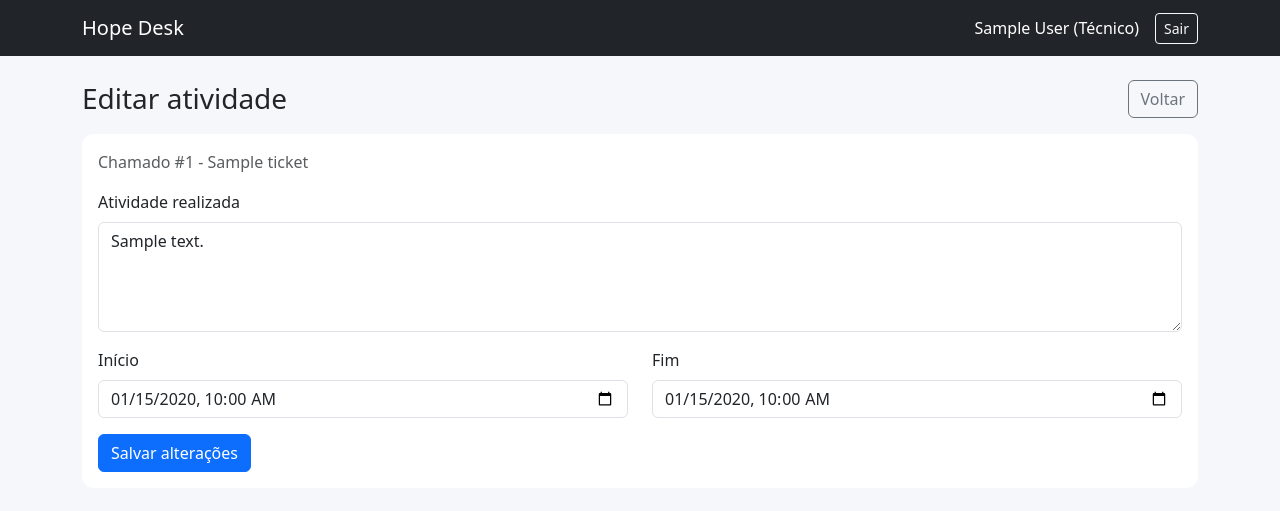
After one commit to asanchezz01/hope_desk, a Flask app: page /tickets/1/activities/1/edit in a window 1280 px wide. The commit adds this page. Shown: the top 511 px of the page. Run offline with Flask 3, Linux system fonts and the light colour scheme; the visitor is signed in with stand-in values (Sample User, id 1); tables that the repository leaves empty hold one stand-in row (values such as "Sample post"); some libraries are stand-ins or nearby versions.

Commit message:
Prevent overlapping activities; add edit UI
Add server-side validation to prevent technicians from creating or editing activities that overlap their existing ones and to enforce activity duration limits (max 12 hours and end > start). Introduce find_activity_conflict and validate_activity_period helpers, apply checks when creating activities, and add an edit_activity route with ownership and validation checks. Add edit_activity.html template and expose an "Edit" button on ticket detail only for the technician who created the activity. Flash messages inform users about validation/conflict errors and successful updates.

```diff
--- a/app.py
+++ b/app.py
@@ -263,6 +263,33 @@ def notify_client_new_activity(ticket: "Ticket", activity: "Activity") -> bool:
     )
     subject = f"[Hope Desk] Nova tarefa no chamado #{ticket.id}"
     return send_email([ticket.client.email], subject, body)
+
+
+def find_activity_conflict(
+    technician_id: int,
+    started_at: datetime,
+    ended_at: datetime,
+    exclude_activity_id: int | None = None,
+) -> Activity | None:
+    query = Activity.query.filter(
+        Activity.created_by_id == technician_id,
+        Activity.started_at < ended_at,
+        Activity.ended_at > started_at,
+    )
+    if exclude_activity_id is not None:
+        query = query.filter(Activity.id != exclude_activity_id)
+    return query.order_by(Activity.started_at.asc()).first()
+
+
+def validate_activity_period(started_at: datetime, ended_at: datetime) -> str | None:
+    if ended_at <= started_at:
+        return "A data/hora de término deve ser posterior à data/hora de início."
+
+    duration_hours = (ended_at - started_at).total_seconds() / 3600
+    if duration_hours > 12:
+        return "A duração da atividade não pode ser superior a 12 horas."
+
+    return None
 
 
 @app.route("/")
@@ -586,14 +613,31 @@ def ticket_detail(ticket_id: int):
             try:
                 started_at = datetime.fromisoformat(started_at_raw)
                 ended_at = datetime.fromisoformat(ended_at_raw)
-                if ended_at <= started_at:
-                    raise ValueError("Fim deve ser maior que início")
             except ValueError:
                 flash("Datas inválidas. Use data e hora válidas.", "danger")
                 return redirect(url_for("ticket_detail", ticket_id=ticket.id))
 
+            period_error = validate_activity_period(started_at, ended_at)
+            if period_error:
+                flash(period_error, "danger")
+                return redirect(url_for("ticket_detail", ticket_id=ticket.id))
+
             if not notes:
                 flash("Descreva a atividade.", "danger")
+                return redirect(url_for("ticket_detail", ticket_id=ticket.id))
+
+            conflict = find_activity_conflict(
+                technician_id=session["user_id"],
+                started_at=started_at,
+                ended_at=ended_at,
+            )
+            if conflict:
+                flash(
+                    "Conflito de horário: já existe uma atividade sua nesse período "
+                    f"({conflict.started_at.strftime('%d/%m/%Y %H:%M')} "
+                    f"até {conflict.ended_at.strftime('%d/%m/%Y %H:%M')}).",
+                    "danger",
+                )
                 return redirect(url_for("ticket_detail", ticket_id=ticket.id))
 
             activity = Activity(
@@ -656,6 +700,72 @@ def delete_activity(ticket_id: int, activity_id: int):
     return redirect(url_for("ticket_detail", ticket_id=ticket.id))
 
 
+@app.route("/tickets/<int:ticket_id>/activities/<int:activity_id>/edit", methods=["GET", "POST"])
+@login_required
+@role_required("technician")
+def edit_activity(ticket_id: int, activity_id: int):
+    ticket = Ticket.query.get_or_404(ticket_id)
+    activity = Activity.query.filter_by(id=activity_id, ticket_id=ticket.id).first_or_404()
+    current_user_id = session.get("user_id")
+
+    if activity.created_by_id != current_user_id:
+        flash("Você só pode editar atividades lançadas por você.", "danger")
+        return redirect(url_for("ticket_detail", ticket_id=ticket.id))
+
+    if request.method == "POST":
+        notes = request.form.get("notes", "").strip()
+        started_at_raw = request.form.get("started_at", "")
+        ended_at_raw = request.form.get("ended_at", "")
+
+        try:
+            started_at = datetime.fromisoformat(started_at_raw)
+            ended_at = datetime.fromisoformat(ended_at_raw)
+        except ValueError:
+            flash("Datas inválidas. Use data e hora válidas.", "danger")
+            return redirect(
+                url_for("edit_activity", ticket_id=ticket.id, activity_id=activity.id)
+            )
+
+        period_error = validate_activity_period(started_at, ended_at)
+        if period_error:
+            flash(period_error, "danger")
+            return redirect(
+                url_for("edit_activity", ticket_id=ticket.id, activity_id=activity.id)
+            )
+
+        if not notes:
+            flash("Descreva a atividade.", "danger")
+            return redirect(
+                url_for("edit_activity", ticket_id=ticket.id, activity_id=activity.id)
+            )
+
+        conflict = find_activity_conflict(
+            technician_id=current_user_id,
+            started_at=started_at,
+            ended_at=ended_at,
+            exclude_activity_id=activity.id,
+        )
+        if conflict:
+            flash(
+                "Conflito de horário: já existe uma atividade sua nesse período "
+                f"({conflict.started_at.strftime('%d/%m/%Y %H:%M')} "
+                f"até {conflict.ended_at.strftime('%d/%m/%Y %H:%M')}).",
+                "danger",
+            )
+            return redirect(
+                url_for("edit_activity", ticket_id=ticket.id, activity_id=activity.id)
+            )
+
+        activity.notes = notes
+        activity.started_at = started_at
+        activity.ended_at = ended_at
+        db.session.commit()
+        flash("Atividade atualizada com sucesso.", "success")
+        return redirect(url_for("ticket_detail", ticket_id=ticket.id))
+
+    return render_template("edit_activity.html", ticket=ticket, activity=activity)
+
+
 @app.cli.command("init-db")
 def init_db() -> None:
     db.create_all()
--- /dev/null
+++ b/templates/edit_activity.html
@@ -0,0 +1,42 @@
+{% extends 'base.html' %}
+{% block content %}
+<div class="d-flex justify-content-between align-items-center mb-3">
+  <h1 class="h3 mb-0">Editar atividade</h1>
+  <a href="{{ url_for('ticket_detail', ticket_id=ticket.id) }}" class="btn btn-outline-secondary">Voltar</a>
+</div>
+
+<div class="card">
+  <div class="card-body">
+    <p class="text-muted mb-3">Chamado #{{ ticket.id }} - {{ ticket.title }}</p>
+    <form method="post">
+      <div class="mb-3">
+        <label class="form-label">Atividade realizada</label>
+        <textarea class="form-control" name="notes" rows="4" required>{{ activity.notes }}</textarea>
+      </div>
+      <div class="row">
+        <div class="col-md-6 mb-3">
+          <label class="form-label">Início</label>
+          <input
+            class="form-control"
+            type="datetime-local"
+            name="started_at"
+            value="{{ activity.started_at.strftime('%Y-%m-%dT%H:%M') }}"
+            required
+          >
+        </div>
+        <div class="col-md-6 mb-3">
+          <label class="form-label">Fim</label>
+          <input
+            class="form-control"
+            type="datetime-local"
+            name="ended_at"
+            value="{{ activity.ended_at.strftime('%Y-%m-%dT%H:%M') }}"
+            required
+          >
+        </div>
+      </div>
+      <button class="btn btn-primary" type="submit">Salvar alterações</button>
+    </form>
+  </div>
+</div>
+{% endblock %}
```
Also changed, not shown: templates/ticket_detail.html (+10 -5 lines).
